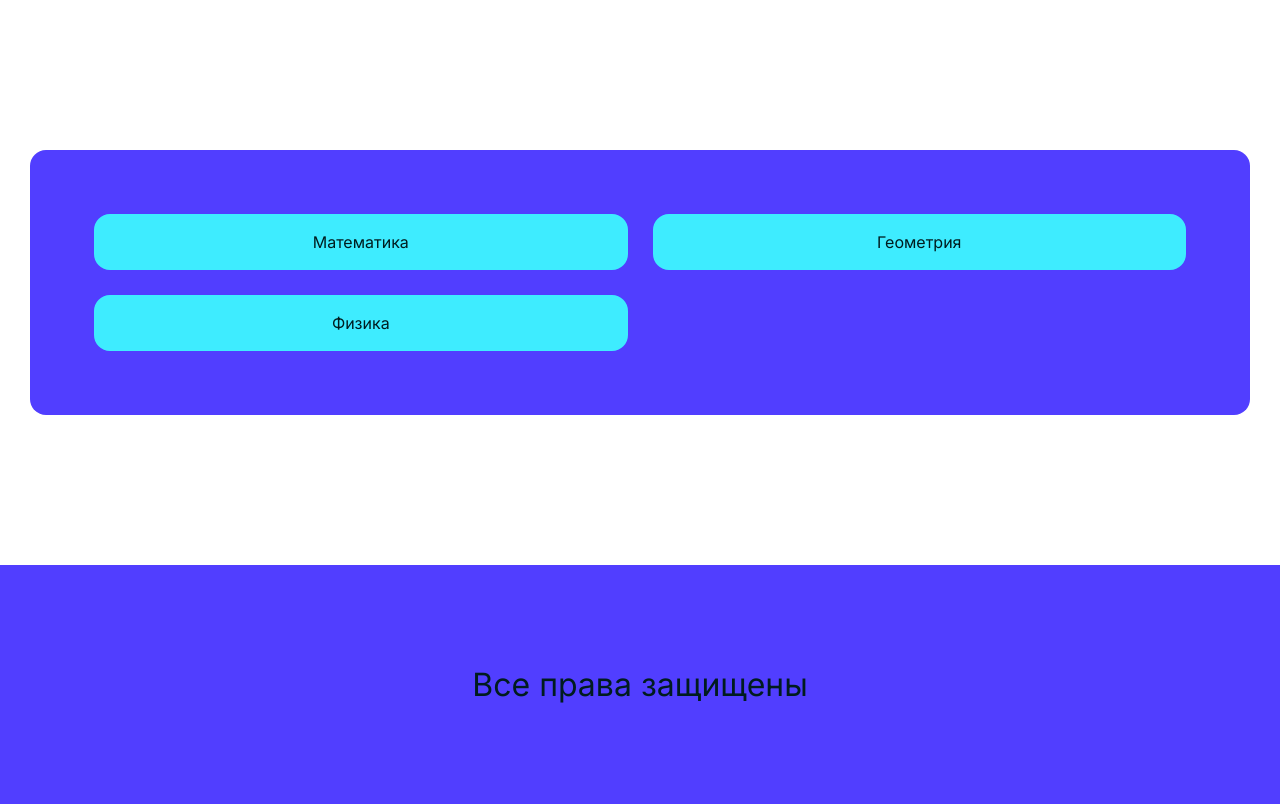
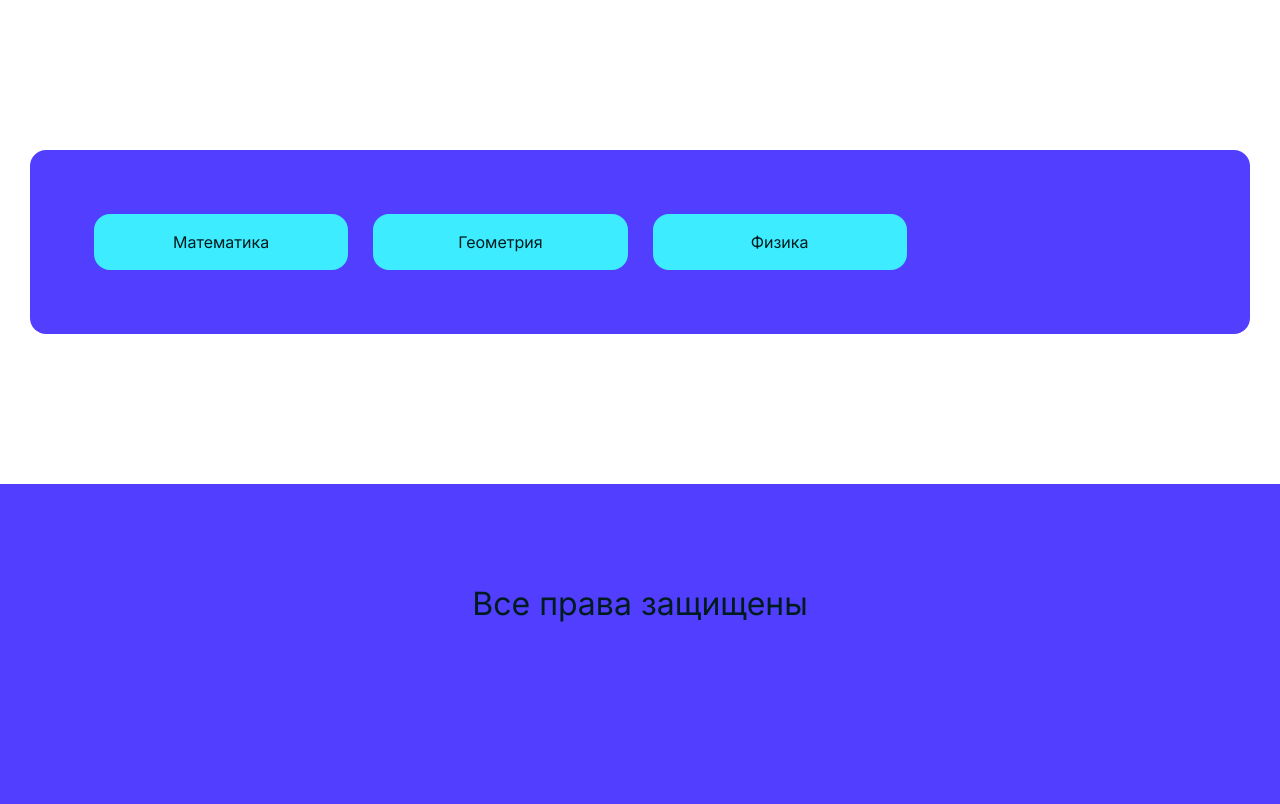
Before and after one commit to marli4/mojdnevnik, a Django app: page /groups/1/gradebook/ in a window 1280 px wide. Shown: the part 100-904 px from the top of the page. After the commit the page ends 722 px from the top, so only its background shows below. Run offline with Django 5.2, Linux system fonts and the light colour scheme; a user stored in the database is signed in; data comes from the database, SQL or seed files in the repository; both versions use the stored data as it was after the commit.

Commit message:
changed responsive

```diff
--- a/dnevnikapp/static/css/groupslist.css
+++ b/dnevnikapp/static/css/groupslist.css
@@ -3,7 +3,20 @@
     grid-template-columns: repeat(2,1fr);
     gap:25px;
 }
-@media (min-width:0px) and (max-width:1024px){
+.subjectsgrid{
+    display:grid;
+    grid-template-columns: repeat(4,1fr);
+    gap:25px;
+}
+@media (min-width:768px) and (max-width:1024px){
+    .subjectsgrid{
+        grid-template-columns: repeat(2,1fr);
+    }
+}
+@media (min-width:0px) and (max-width:768px){
+    .subjectsgrid{
+        grid-template-columns: repeat(1,1fr);
+    }
     .groupsgrid{
         grid-template-columns: repeat(1,1fr);
     }
--- a/dnevnikapp/static/css/lesson.css
+++ b/dnevnikapp/static/css/lesson.css
@@ -8,6 +8,7 @@
     display:grid;
     grid-template-columns: repeat(4,1fr);
     width:100%;
+    gap:4px;
 }
 .lesson-student{
     display: flex;
--- a/dnevnikapp/templates/subjectslist.html
+++ b/dnevnikapp/templates/subjectslist.html
@@ -10,7 +10,7 @@
 {% block content %}
     <div class="centerdiv centerpadding">
         <div class="mainblock">
-            <div class="groupsgrid">
+            <div class="subjectsgrid">
                 {% for subject in subjects %}
                     <a href="{% url 'gradebook' groupid=group.pk subjectid=subject.pk %}" class="button">{{ subject.name }}</a>
                 {% endfor %}
```
Also changed, not shown: db.sqlite3.
